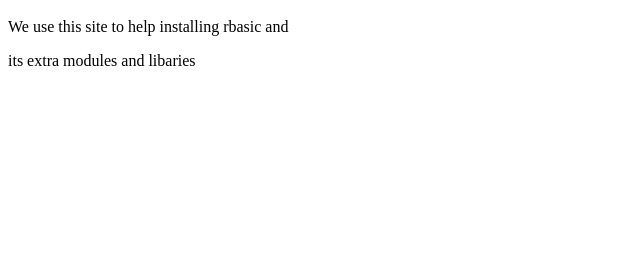
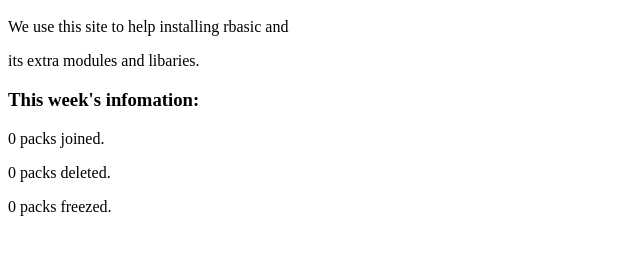
Before and after one commit to EBoost-Chair/RBasLib, a plain HTML site: page docs/index.html in a window 1280 px wide. Shown: the part 48-302 px from the top of the page, without its empty margins (0-640 px from the left). Drawn offline with Linux system fonts and the light colour scheme.

Commit message:
Update index.html

```diff
--- a/docs/index.html
+++ b/docs/index.html
@@ -2,6 +2,10 @@
 <body>
 <h1>RBasLib</h1>
   <p>We use this site to help installing rbasic and</p>
-  <p>its extra modules and libaries</p>
+  <p>its extra modules and libaries.</p>
+  <h3>This week's infomation:</h3>
+  <p>0 packs joined.</p>
+  <p>0 packs deleted.</p>
+  <p>0 packs freezed.</p>
 </body>
 </html>
```
